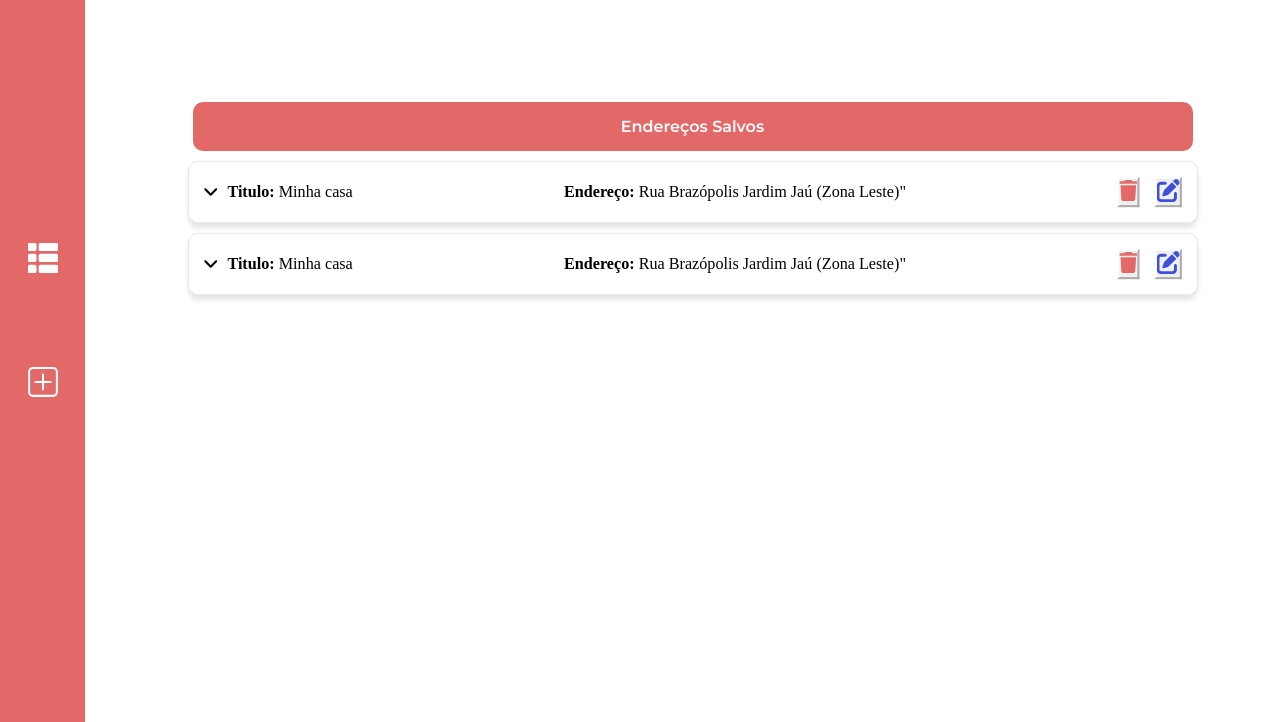
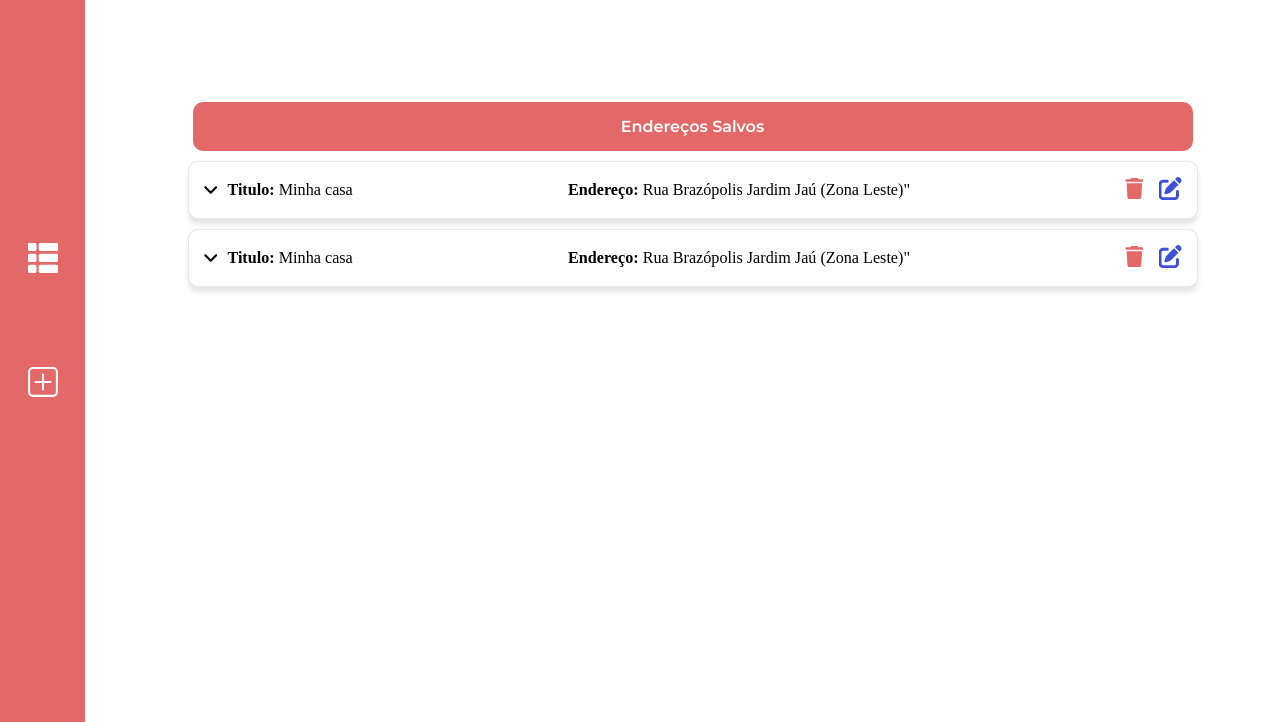
Before and after one commit to omanothur/Delivery-Restaurante, a plain HTML site: page view/endereco.html in a window 1280 px wide. Shown: the part 78-800 px from the top of the page. Drawn offline with Linux system fonts and the light colour scheme; a web font is replaced by a local one.

Commit message:
border button

```diff
--- a/css/endereco.css
+++ b/css/endereco.css
@@ -51,8 +51,8 @@ font-weight: 600;
 
 .space-svg > button{
     outline: none;
-    border-color: #ffffff;
-
+    border: none;
+    background-color: #ffffff;
 }
 
 .list_address{
```
